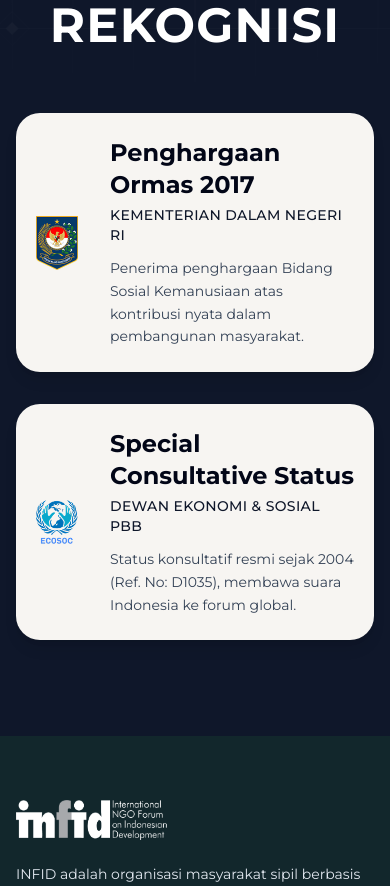
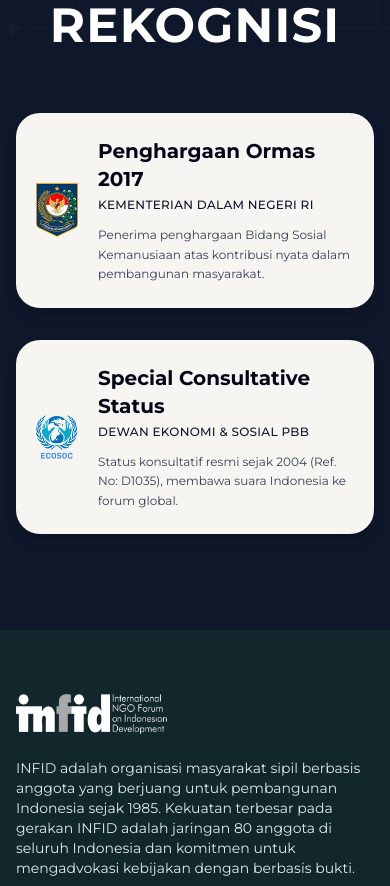
Before and after one commit to ZoD3V/INFID, a Next.js app: page / in a window 390 px wide. Shown: the part 3860-4746 px from the top of the page. Built offline with nearby package versions, Linux system fonts and the light colour scheme.

Commit message:
fix: styling rekognisi

```diff
--- a/src/app/(routes)/(home)/_components/recognition-section.tsx
+++ b/src/app/(routes)/(home)/_components/recognition-section.tsx
@@ -47,7 +47,7 @@
                         <div
                             key={index}
                             className='rounded-3xl bg-[#F7F5F2] px-5 py-6 shadow-lg transition-all duration-300 hover:-translate-y-2 hover:shadow-teal-500/20'>
-                            <div className='flex items-center gap-8'>
+                            <div className='flex items-center gap-5 md:gap-8'>
                                 {/* Logo */}
                                 <div className='shrink-0'>
                                     <Image src={item.logo} alt={item.alt} width={42} height={42} />
@@ -56,12 +56,14 @@
                                 {/* Content */}
                                 <div className='flex-1'>
                                     <div>
-                                        <h3 className='mb-1 text-2xl font-bold'>{item.title}</h3>
-                                        <p className='mb-3 text-sm font-medium tracking-wide text-slate-900 uppercase'>
+                                        <h3 className='mb-1 text-xl font-bold md:text-2xl'>{item.title}</h3>
+                                        <p className='mb-3 text-xs font-medium tracking-wide text-slate-900 uppercase md:text-sm'>
                                             {item.organization}
                                         </p>
                                     </div>
-                                    <p className='text-sm leading-relaxed text-slate-700'>{item.description}</p>
+                                    <p className='text-xs leading-relaxed text-slate-700 md:text-sm'>
+                                        {item.description}
+                                    </p>
                                 </div>
                             </div>
                         </div>
```
